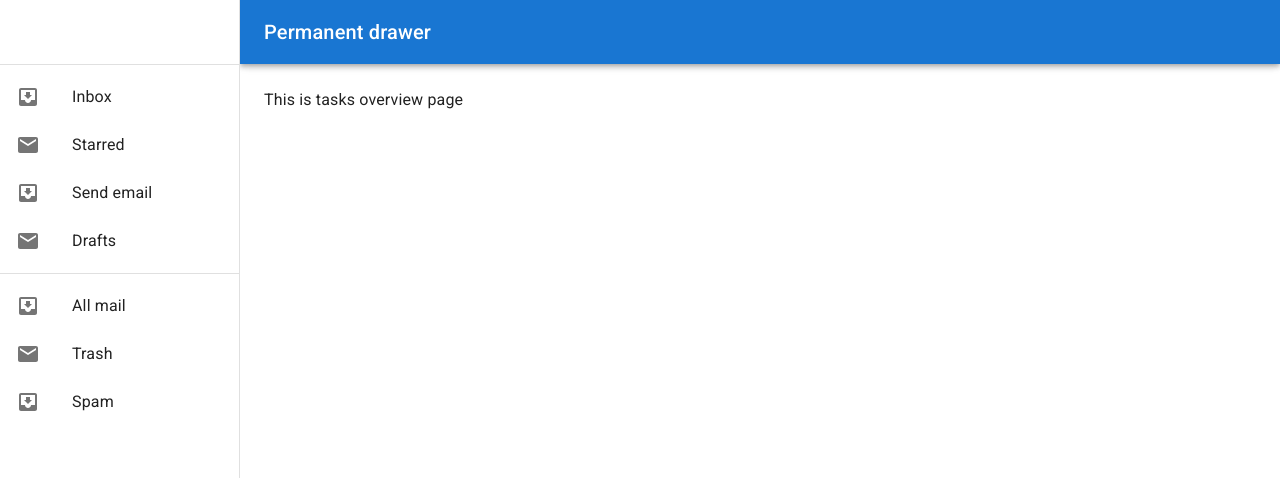
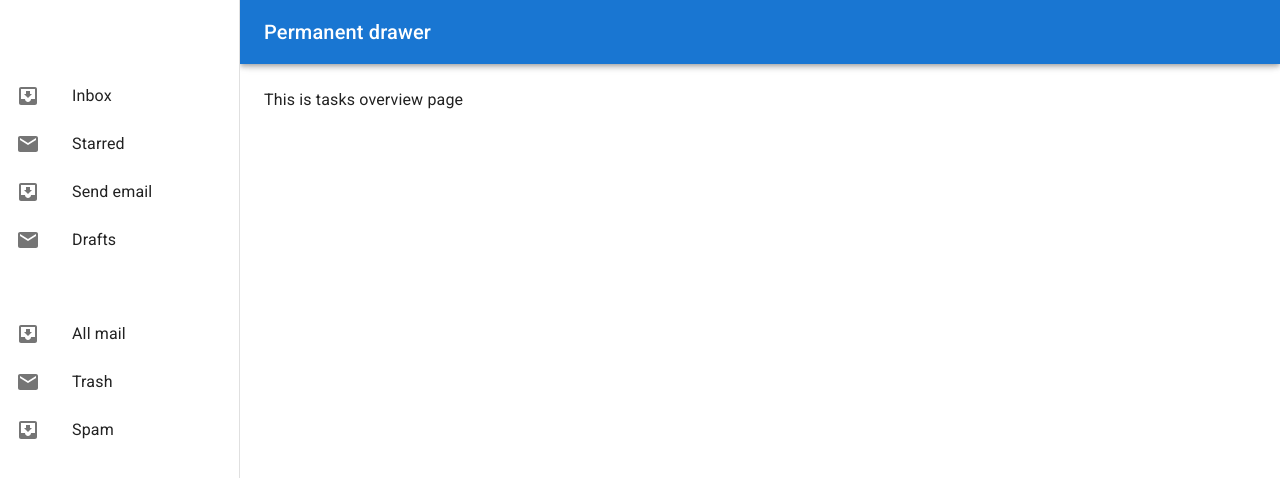
Before and after one commit to yoyotruly/smart-todo-list, a JavaScript app in the folder frontend/: page /tasks in a window 1280 px wide. Shown: the top 478 px of the page. Built offline with nearby package versions, Linux system fonts and the light colour scheme; the HTML template or start-up script is replaced by a standard one.

Commit message:
Remove divider from sidebar

```diff
--- a/frontend/src/components/Sidebar.js
+++ b/frontend/src/components/Sidebar.js
@@ -1,7 +1,6 @@
 import Drawer from '@mui/material/Drawer';
 import Toolbar from '@mui/material/Toolbar';
 import List from '@mui/material/List';
-import Divider from '@mui/material/Divider';
 import ListItem from '@mui/material/ListItem';
 import ListItemButton from '@mui/material/ListItemButton';
 import ListItemIcon from '@mui/material/ListItemIcon';
@@ -26,7 +25,7 @@ export default function Sidebar() {
         anchor="left"
       >
         <Toolbar />
-        <Divider />
+
         <List>
           {['Inbox', 'Starred', 'Send email', 'Drafts'].map((text, index) => (
             <ListItem key={text} disablePadding>
@@ -39,8 +38,10 @@ export default function Sidebar() {
             </ListItem>
           ))}
         </List>
-        <Divider />
-        <List>
+
+        <List
+          sx={{marginTop: "30px"}}
+        >
           {['All mail', 'Trash', 'Spam'].map((text, index) => (
             <ListItem key={text} disablePadding>
               <ListItemButton>
```
